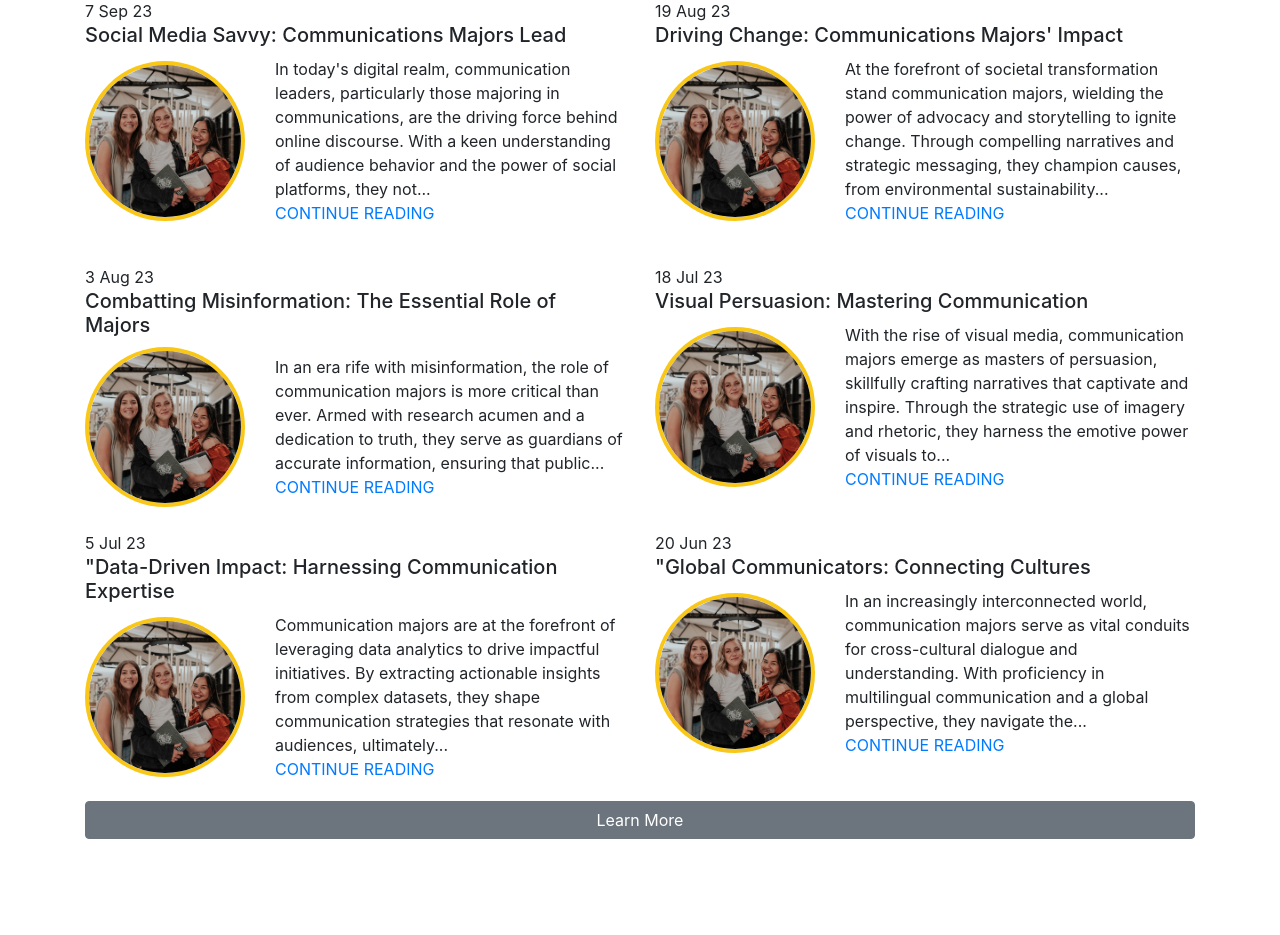
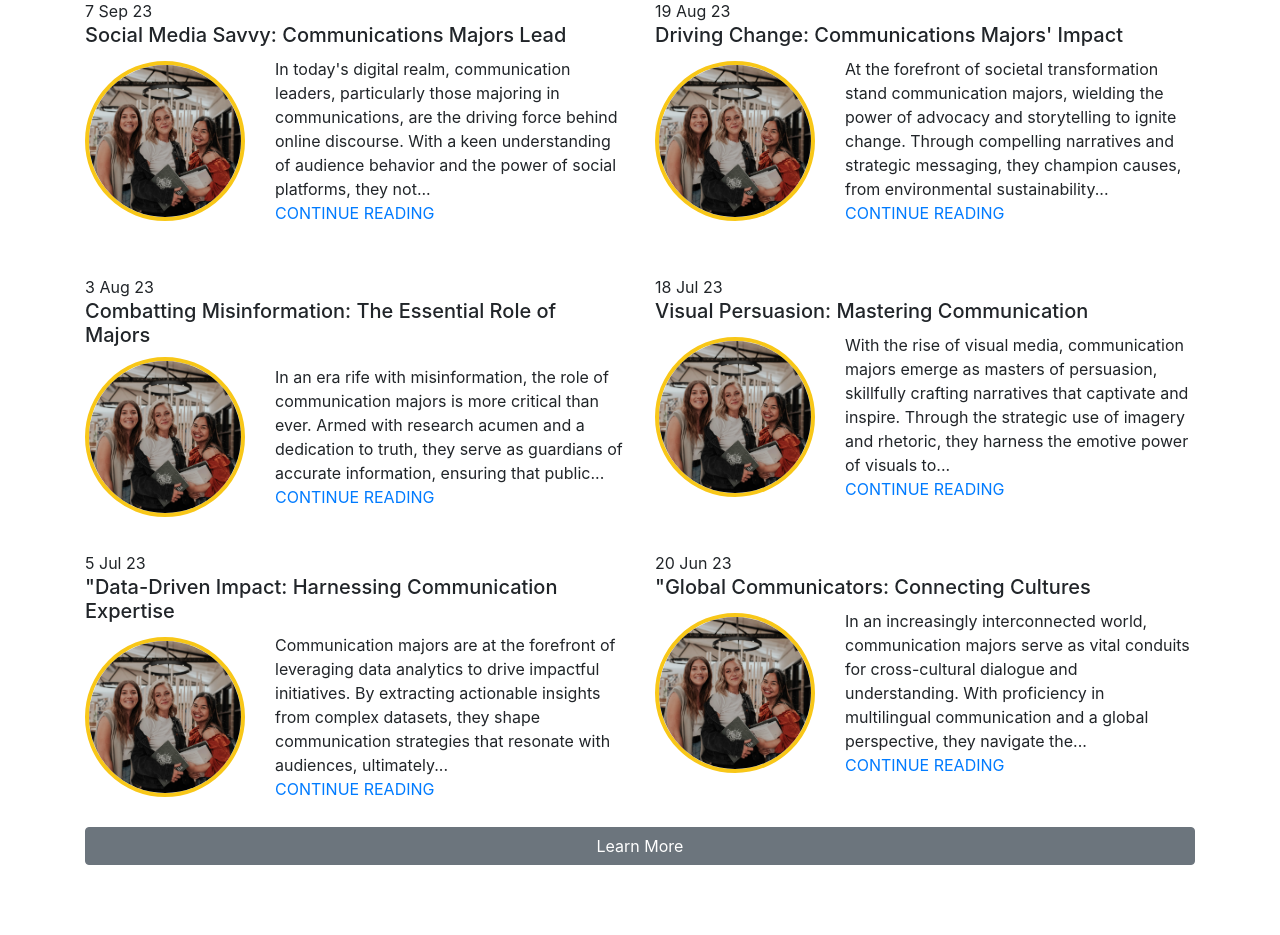
Before and after one commit to treytallent/Communications-Collective, a PHP site: page /news.html in a window 1280 px wide. Shown: the part 1786-2721 px from the top of the page. Before the commit the page ends 2625 px from the top, so only its background shows below. Run offline with PHP 8.4, Linux system fonts and the light colour scheme.

Commit message:
Update style_news&events.css

```diff
--- a/style_news&events.css
+++ b/style_news&events.css
@@ -76,7 +76,7 @@ section {
 }
 
 .section2-row {
-  padding-bottom: 20px;
+  padding-bottom: 25px;
 }
 
 .vertical-center {
```
